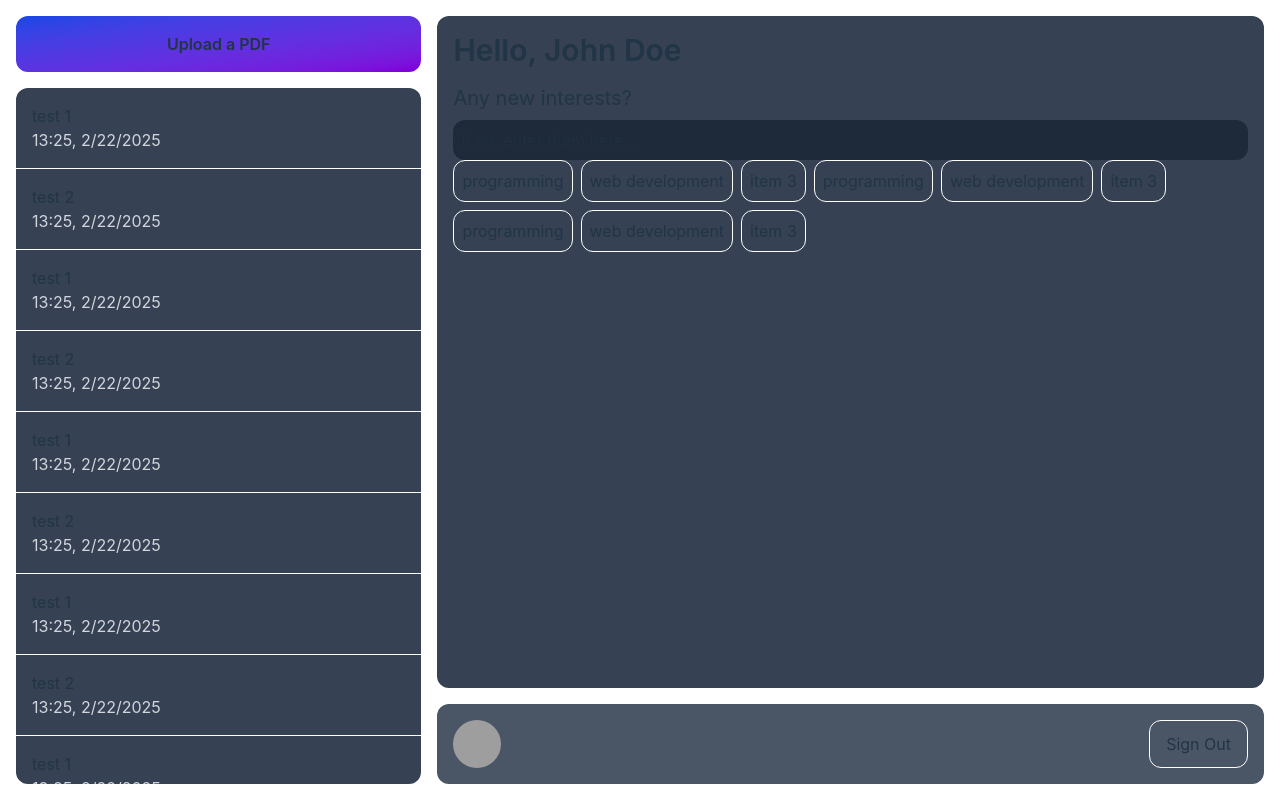
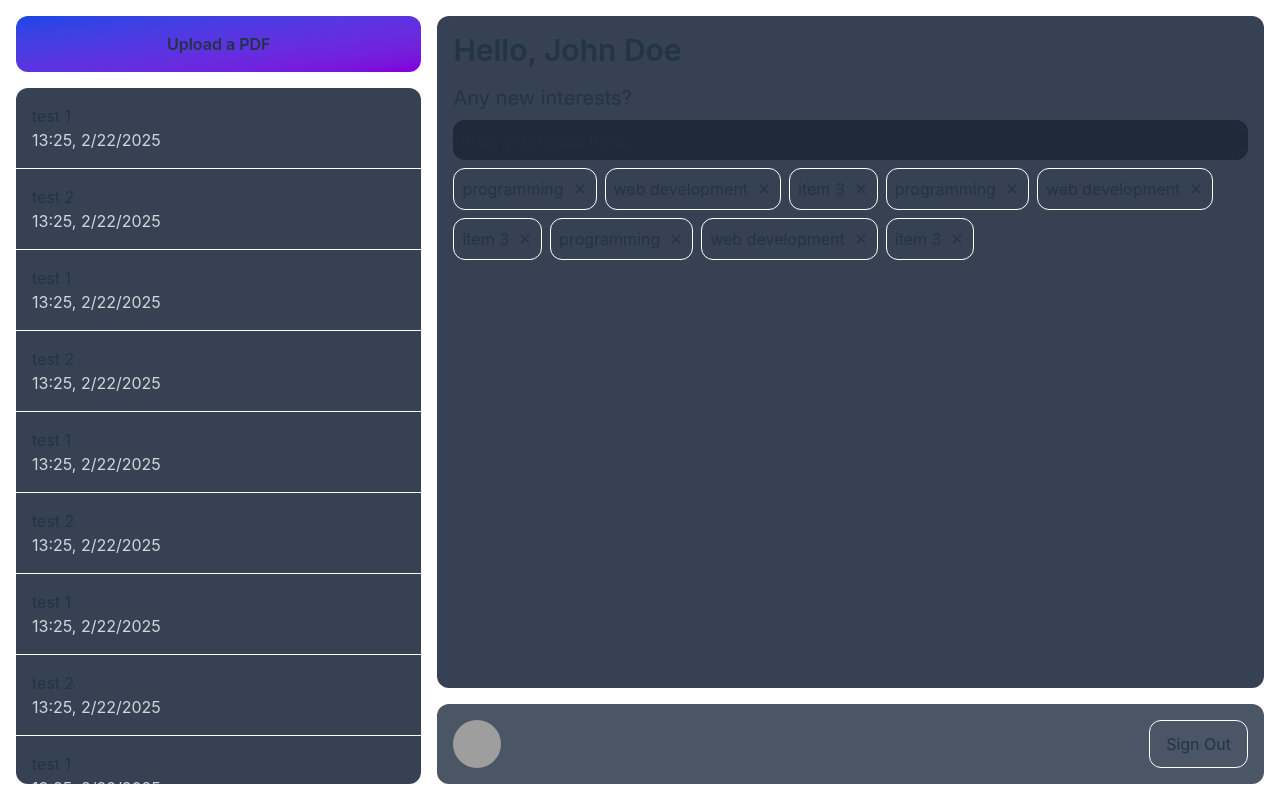
Before and after one commit to SeanXC/team6, a React (Vite) app in the folder frontend/: page /dashboard in a window 1280 px wide. Built offline with nearby package versions, Linux system fonts and the light colour scheme; grey boxes are pictures that could not be loaded.

Commit message:
add interest list to dashboard

```diff
--- a/frontend/src/pages/Dashboard/InfoTab.tsx
+++ b/frontend/src/pages/Dashboard/InfoTab.tsx
@@ -1,6 +1,6 @@
 import { User } from '@/types/user';
 import InterestsList from './InterestsList';
-import { useState } from 'react';
+import { useRef, useState } from 'react';
 
 interface InfoTabProps {
     user: User;
@@ -9,12 +9,42 @@ interface InfoTabProps {
 function InfoTab({user}: InfoTabProps) {
 	const [interestsList, setInterestsList] = useState(['programming', 'web development', 'item 3', 'programming', 'web development', 'item 3', 'programming', 'web development', 'item 3']);
 
+	const inputRef = useRef<HTMLInputElement>(null);
+
+	function removeItemFromList(item: string) {
+		const indexToRemove = interestsList.indexOf(item);
+
+		const listClone = [...interestsList];
+		listClone.splice(indexToRemove, 1);
+
+		setInterestsList(listClone);
+	}
+
+	function handleInputKeyDown(e: React.KeyboardEvent<HTMLInputElement>) {
+		const text = inputRef.current?.value.trim();
+
+		if (!text || !inputRef.current) {
+			// do nothing if text box empty
+			return;
+		}
+
+		if (e.key === 'Enter') {
+			const listClone = [...interestsList];
+
+			listClone.push(text);
+
+			setInterestsList(listClone);
+
+			inputRef.current.value = '';
+		}
+	}
+
 	return (
 		<div className="grow flex flex-col bg-gray-700 p-4 rounded-xl">
 			<span className='text-3xl !font-semibold pb-4'>Hello, {user.name}</span>
 			<span className='text-xl'>Any new interests?</span>
-			<input type="text" className='w-full bg-gray-800 p-2 rounded-xl mt-2' placeholder='If so, enter them here...' />
-			<InterestsList list={interestsList} />
+			<input onKeyDown={handleInputKeyDown} ref={inputRef} type="text" className='w-full bg-gray-800 p-2 rounded-xl mt-2' placeholder='If so, enter them here...' />
+			<InterestsList list={interestsList} onRemoveItem={removeItemFromList} />
 		</div>
 	);
 }
--- a/frontend/src/pages/Dashboard/InterestsList.tsx
+++ b/frontend/src/pages/Dashboard/InterestsList.tsx
@@ -1,13 +1,16 @@
+import { IoMdClose } from 'react-icons/io';
+
 interface InterestsListProps {
 	list: string[];
+	onRemoveItem: (item: string) => void
 }
 
-function InterestsList({list}: InterestsListProps) {
+function InterestsList({list, onRemoveItem}: InterestsListProps) {
 	const renderedList = list.map((item) => {
-		return <div className="border-[1px] border-white p-2 w-fit rounded-xl">{item}</div>;
+		return <div className="border-[1px] border-white p-2 w-fit rounded-xl flex flex-row items-center gap-2">{item}<IoMdClose className="cursor-pointer" onClick={() => onRemoveItem(item)} /></div>;
 	});
 
-	return <div className="flex flex-row flex-wrap gap-2 my-">
+	return <div className="flex flex-row flex-wrap gap-2 my-2">
 		{renderedList}
 	</div>;
 }
```
